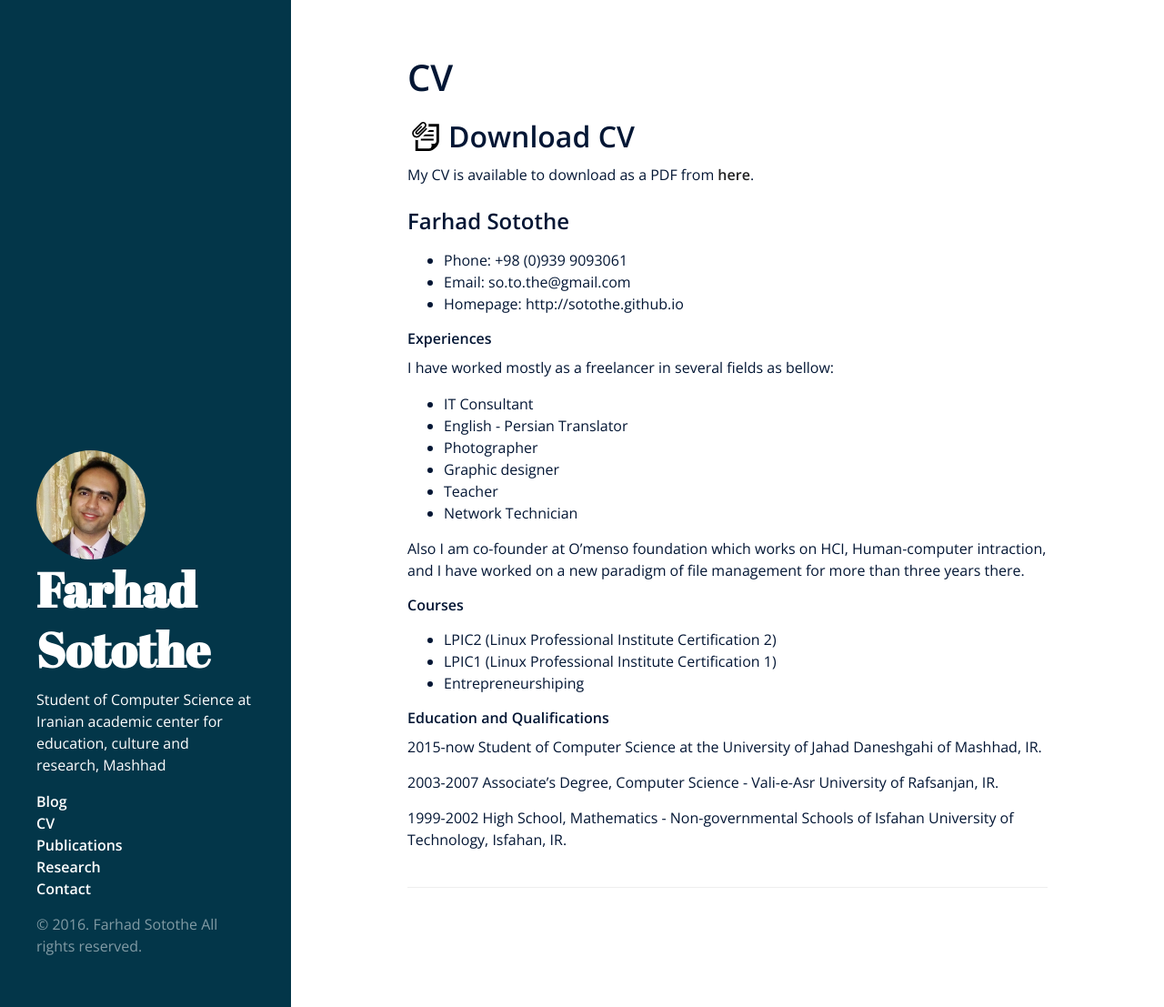
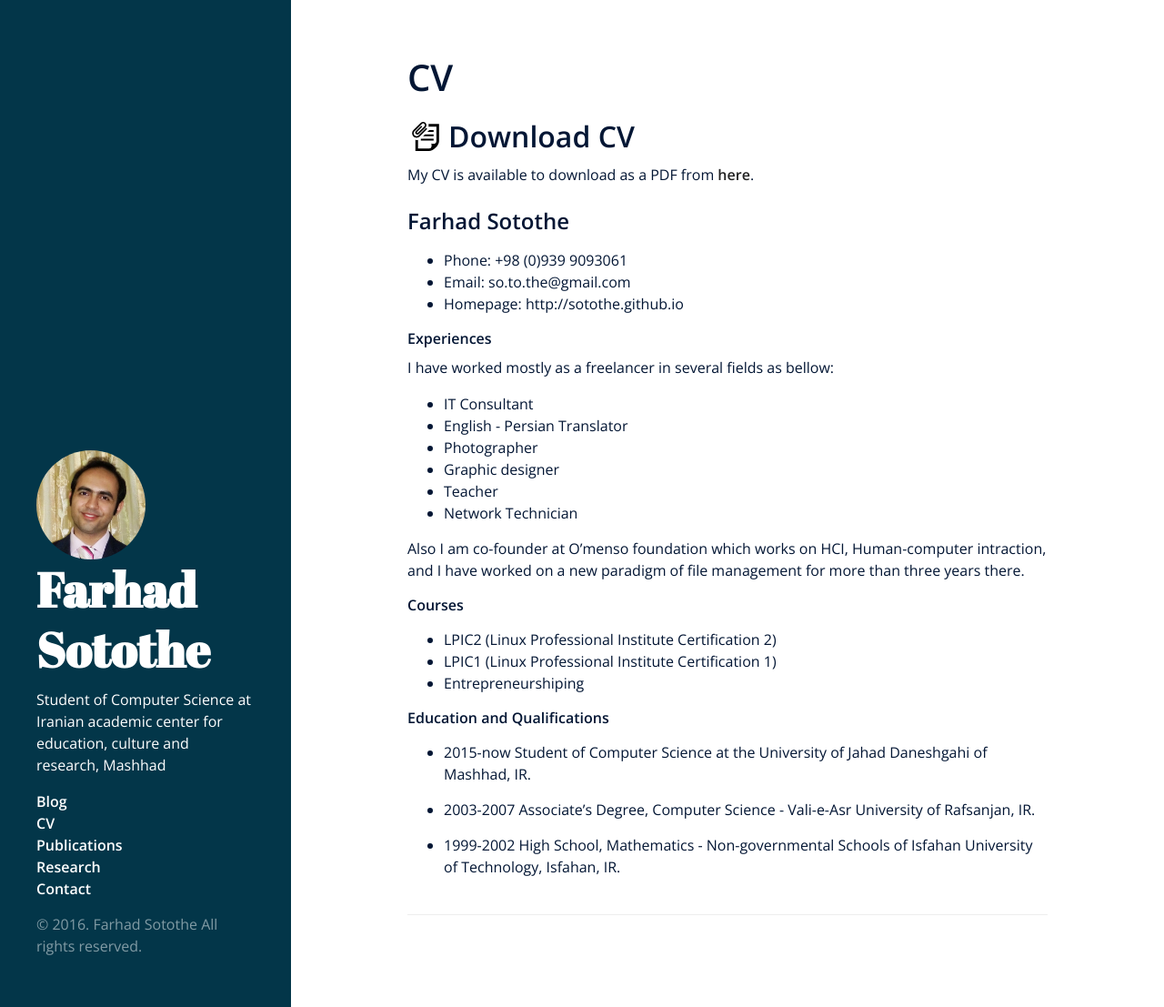
Before and after one commit to sotothe/sotothe.github.io, a Jekyll site: the page built from CV.md, in a window 1280 px wide and 1107 px high. Shown: the whole window at 91% size. Built offline with Jekyll 4.4.1, drawn with Linux system fonts in a browser that asks for light colours; nearby versions of some CDN libraries; comment, search, counter and statistics services are not loaded.

Commit message:
Mr Hyde was here …

```diff
--- a/CV.md
+++ b/CV.md
@@ -37,8 +37,8 @@ Also I am co-founder at O'menso foundation which works on HCI, Human-computer in
 
 #### Education and Qualifications
 
-2015-now Student of Computer Science at the University of Jahad Daneshgahi of Mashhad, IR.
++ 2015-now Student of Computer Science at the University of Jahad Daneshgahi of Mashhad, IR.
 
-2003-2007 Associate’s Degree, Computer Science - Vali-e-Asr University of Rafsanjan, IR.
++ 2003-2007 Associate’s Degree, Computer Science - Vali-e-Asr University of Rafsanjan, IR.
 
-1999-2002 High School, Mathematics - Non-governmental Schools of Isfahan University of Technology, Isfahan, IR.
++ 1999-2002 High School, Mathematics - Non-governmental Schools of Isfahan University of Technology, Isfahan, IR.
```
